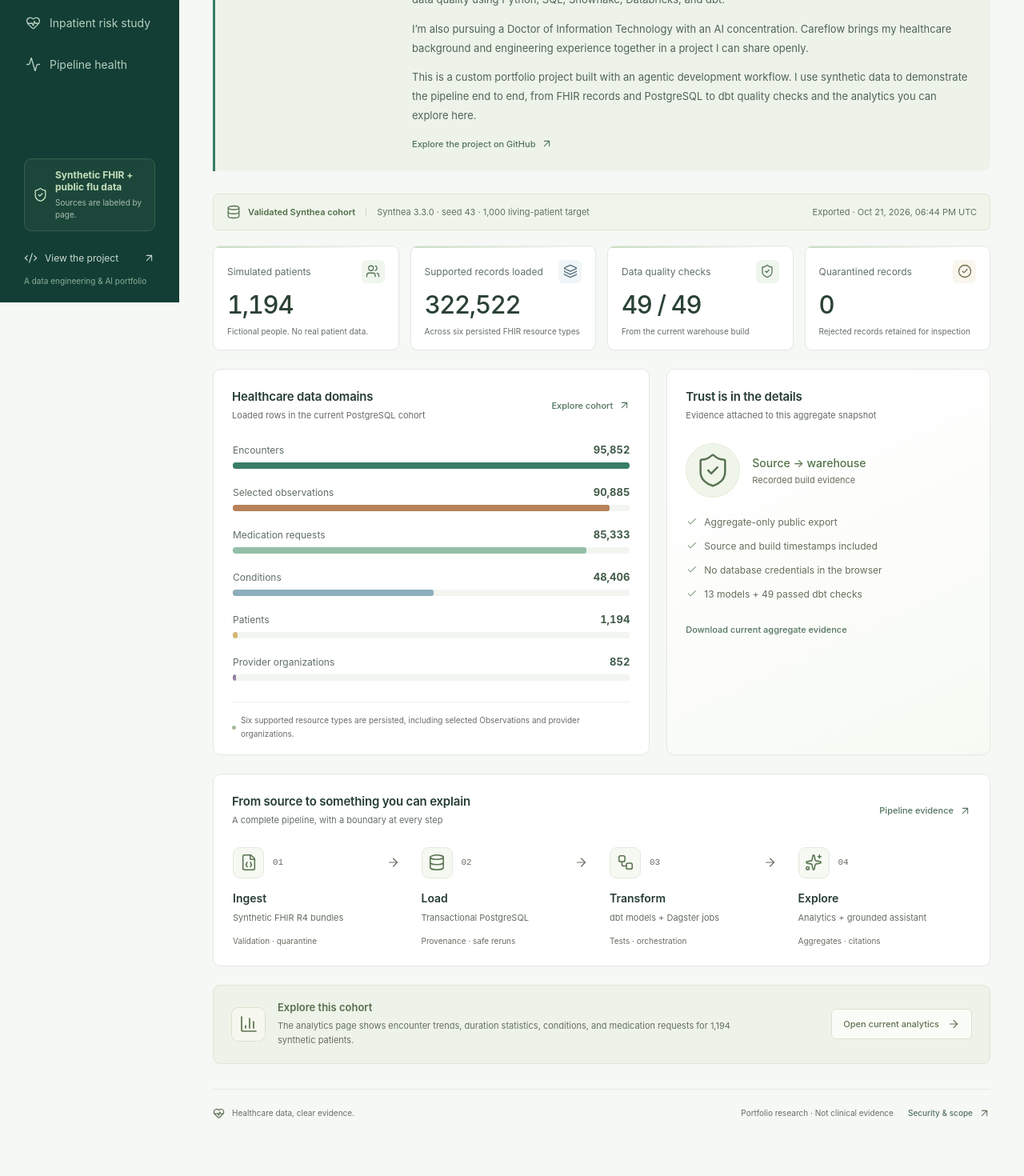
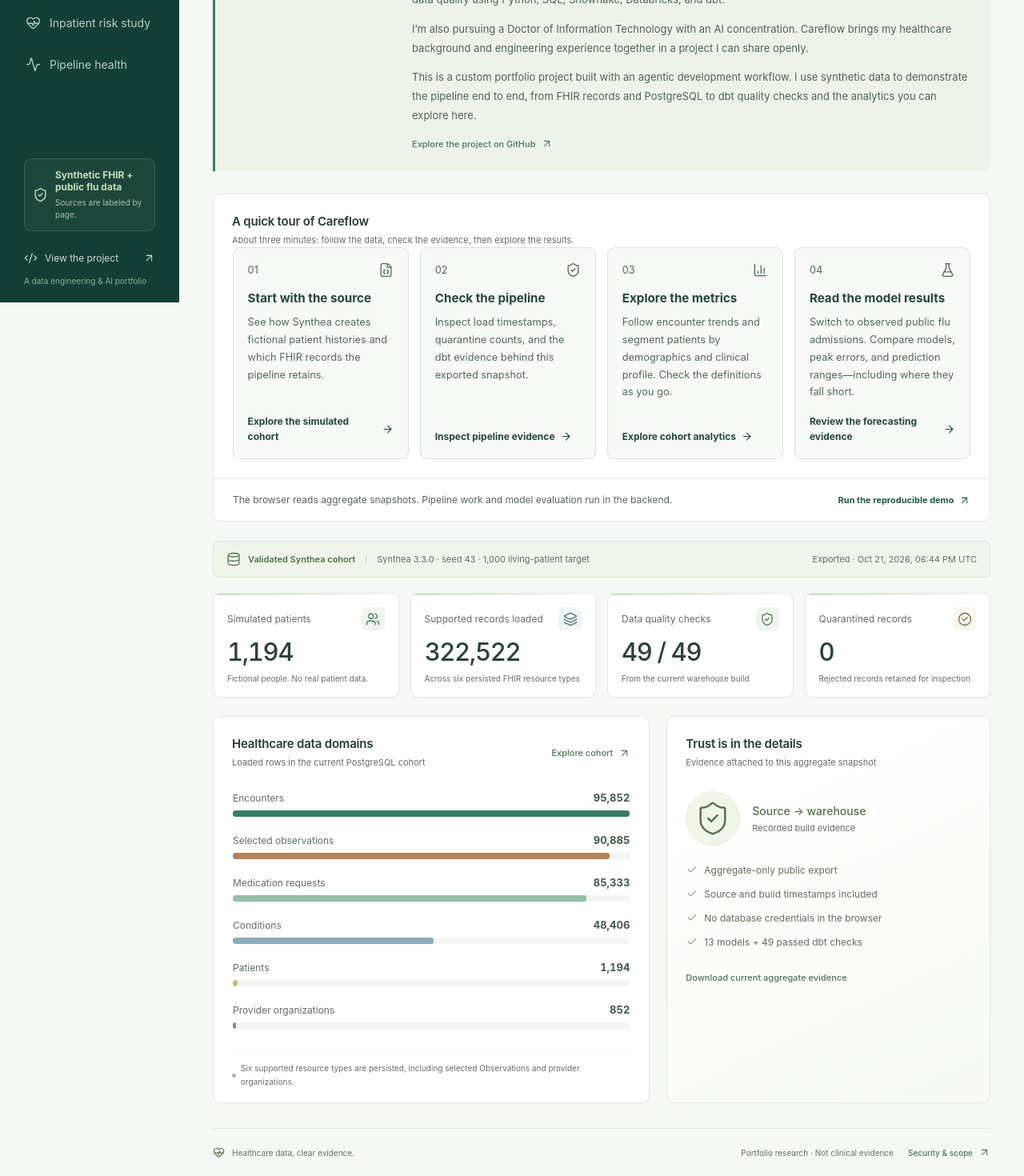
Before and after one commit to elitay152/careflow-dashboard, a React (Vite) app: page / in a window 1280 px wide. Shown: the part 422-1892 px from the top of the page at 80% size. Before the commit the page ends 1843 px from the top, so only its background shows below. Built offline with nearby package versions, Linux system fonts and the light colour scheme.

Commit message:
Guide visitors through source, pipeline evidence, analytics, and forecasts

```diff
--- a/src/App.tsx
+++ b/src/App.tsx
@@ -344,6 +344,76 @@ function Overview() {
           </a>
         </div>
       </section>
+      <section
+        className="panel portfolio-tour"
+        aria-labelledby="portfolio-tour-heading"
+      >
+        <div className="panel-heading">
+          <div>
+            <h2 id="portfolio-tour-heading">A quick tour of Careflow</h2>
+            <p>
+              About three minutes: follow the data, check the evidence, then
+              explore the results.
+            </p>
+          </div>
+        </div>
+        <ol className="portfolio-tour-steps">
+          {[
+            {
+              href: "#cohort",
+              title: "Start with the source",
+              text: "See how Synthea creates fictional patient histories and which FHIR records the pipeline retains.",
+              action: "Explore the simulated cohort",
+              icon: FileJson,
+            },
+            {
+              href: "#health",
+              title: "Check the pipeline",
+              text: "Inspect load timestamps, quarantine counts, and the dbt evidence behind this exported snapshot.",
+              action: "Inspect pipeline evidence",
+              icon: ShieldCheck,
+            },
+            {
+              href: "#analytics",
+              title: "Explore the metrics",
+              text: "Follow encounter trends and segment patients by demographics and clinical profile. Check the definitions as you go.",
+              action: "Explore cohort analytics",
+              icon: BarChart3,
+            },
+            {
+              href: "#forecasting",
+              title: "Read the model results",
+              text: "Switch to observed public flu admissions. Compare models, peak errors, and prediction ranges—including where they fall short.",
+              action: "Review the forecasting evidence",
+              icon: FlaskConical,
+            },
+          ].map((step, index) => (
+            <li key={step.href}>
+              <a href={step.href} className="portfolio-tour-link">
+                <span className="portfolio-tour-number">
+                  0{index + 1}
+                  <Icon icon={step.icon} size={19} />
+                </span>
+                <h3>{step.title}</h3>
+                <p>{step.text}</p>
+                <span className="portfolio-tour-action">
+                  {step.action}
+                  <Icon icon={ArrowRight} size={15} />
+                </span>
+              </a>
+            </li>
+          ))}
+        </ol>
+        <div className="portfolio-tour-footer">
+          <span>
+            The browser reads aggregate snapshots. Pipeline work and model
+            evaluation run in the backend.
+          </span>
+          <External href={`${source}/blob/main/docs/demo.md`}>
+            Run the reproducible demo
+          </External>
+        </div>
+      </section>
       <div className="evidence-banner">
         <div>
           <Icon icon={Database} />
@@ -458,77 +528,6 @@ function Overview() {
             Download current aggregate evidence
           </a>
         </Panel>
-      </div>
-      <Panel
-        title="From source to something you can explain"
-        subtitle="A complete pipeline, with a boundary at every step"
-        action={
-          <a href="#health" className="text-link">
-            Pipeline evidence <Icon icon={ArrowUpRight} size={15} />
-          </a>
-        }
-      >
-        <div className="pipeline-flow">
-          {[
-            {
-              icon: FileJson,
-              step: "01",
-              label: "Ingest",
-              text: "Synthetic FHIR R4 bundles",
-              tags: "Validation · quarantine",
-            },
-            {
-              icon: Database,
-              step: "02",
-              label: "Load",
-              text: "Transactional PostgreSQL",
-              tags: "Provenance · safe reruns",
-            },
-            {
-              icon: Workflow,
-              step: "03",
-              label: "Transform",
-              text: "dbt models + Dagster jobs",
-              tags: "Tests · orchestration",
-            },
-            {
-              icon: Sparkles,
-              step: "04",
-              label: "Explore",
-              text: "Analytics + grounded assistant",
-              tags: "Aggregates · citations",
-            },
-          ].map((item, index) => (
-            <div className="flow-item" key={item.step}>
-              <div className="flow-top">
-                <span className="flow-icon">
-                  <Icon icon={item.icon} size={22} />
-                </span>
-                <span>{item.step}</span>
-                {index < 3 && <Icon icon={ArrowRight} className="flow-arrow" />}
-              </div>
-              <h3>{item.label}</h3>
-              <p>{item.text}</p>
-              <small>{item.tags}</small>
-            </div>
-          ))}
-        </div>
-      </Panel>
-      <div className="cohort-callout">
-        <div className="callout-icon">
-          <Icon icon={BarChart3} size={24} />
-        </div>
-        <div>
-          <h3>Explore this cohort</h3>
-          <p>
-            The analytics page shows encounter trends, duration statistics,
-            conditions, and medication requests for{" "}
-            {number(current.counts.patients)} synthetic patients.
-          </p>
-        </div>
-        <a className="button secondary" href="#analytics">
-          Open current analytics <Icon icon={ArrowRight} size={16} />
-        </a>
       </div>
     </>
   );
--- a/src/styles.css
+++ b/src/styles.css
@@ -621,93 +621,6 @@ h1 > span {
 .trust-panel > .text-link {
   margin: 0 23px 23px;
 }
-.pipeline-flow {
-  display: grid;
-  grid-template-columns: repeat(4, minmax(0, 1fr));
-  padding: 24px 24px 23px;
-  gap: 20px;
-}
-.flow-top {
-  display: flex;
-  align-items: center;
-  gap: 11px;
-  position: relative;
-  margin-bottom: 16px;
-}
-.flow-icon {
-  width: 39px;
-  height: 39px;
-  border: 1px solid #e1e9dc;
-  background: #f6f8f2;
-  border-radius: 9px;
-  display: grid;
-  place-items: center;
-  color: #57734f;
-}
-.flow-top > span:nth-child(2) {
-  font-size: 11px;
-  font-family: ui-monospace, monospace;
-  color: #666e63;
-}
-.flow-arrow {
-  color: #666e60;
-  width: 17px;
-  position: absolute;
-  right: 7px;
-}
-.flow-item h3 {
-  font-size: 14px;
-  margin-bottom: 8px;
-  font-weight: 600;
-}
-.flow-item p {
-  font-size: 11px;
-  color: #646e61;
-  margin-bottom: 7px;
-  line-height: 1.6;
-}
-.flow-item small {
-  font-size: 10px;
-  color: #676e61;
-}
-.cohort-callout {
-  display: flex;
-  gap: 15px;
-  align-items: center;
-  background: #eef3e9;
-  border: 1px solid #dee6d5;
-  border-radius: 9px;
-  padding: 19px 22px;
-  margin-bottom: 25px;
-}
-.callout-icon {
-  display: grid;
-  place-items: center;
-  width: 43px;
-  height: 43px;
-  flex-shrink: 0;
-  border: 1px solid #d8e3cb;
-  border-radius: 9px;
-  color: #5d724e;
-  background: #f6f8f0;
-}
-.cohort-callout h3 {
-  font-size: 13px;
-  font-weight: 600;
-  margin-bottom: 6px;
-  color: #586e4e;
-}
-.cohort-callout p {
-  font-size: 11px;
-  color: #646f5c;
-  line-height: 1.7;
-  max-width: 570px;
-}
-.cohort-callout > .button,
-.cohort-callout > .text-link {
-  margin-left: auto;
-  flex-shrink: 0;
-}
 .button {
   display: inline-flex;
   align-items: center;
@@ -1599,24 +1512,6 @@ tbody tr:last-child td {
     margin-right: 19px;
     font-size: 11px;
   }
-  .cohort-callout {
-    padding: 15px;
-    gap: 10px;
-  }
-  .cohort-callout .button {
-    font-size: 10px;
-    padding: 9px;
-  }
-  .pipeline-flow {
-    padding: 22px 19px;
-    gap: 12px;
-  }
-  .flow-item p {
-    font-size: 10px;
-  }
-  .flow-item small {
-    font-size: 9px;
-  }
   .heading-aside small {
     font-size: 9px;
   }
@@ -1739,36 +1634,6 @@ tbody tr:last-child td {
   .trust-panel > .text-link {
     grid-column: 1/-1;
     margin-top: 0;
-  }
-  .pipeline-flow {
-    gap: 15px;
-    grid-template-columns: repeat(2, 1fr);
-  }
-  .flow-item:nth-child(2) .flow-arrow {
-    display: none;
-  }
-  .flow-top {
-    margin-bottom: 10px;
-  }
-  .flow-item p {
-    font-size: 11px;
-  }
-  .flow-item small {
-    font-size: 10px;
-  }
-  .cohort-callout {
-    flex-wrap: wrap;
-    padding: 18px;
-  }
-  .cohort-callout > div:nth-child(2) {
-    flex: 1;
-  }
-  .cohort-callout > .button,
-  .cohort-callout > .text-link {
-    margin: 3px 0 0 53px;
-  }
-  .cohort-callout p {
-    font-size: 11px;
   }
   .metrics-grid.three {
     grid-template-columns: repeat(3, minmax(0, 1fr));
@@ -2007,21 +1872,6 @@ tbody tr:last-child td {
   .trust-mark strong {
     font-size: 14px;
   }
-  .flow-item p {
-    font-size: 12px;
-  }
-  .flow-item small {
-    font-size: 11px;
-  }
-  .cohort-callout h3 {
-    font-size: 14px;
-  }
-  .cohort-callout p {
-    font-size: 12px;
-  }
-  .cohort-callout > .button {
-    font-size: 11px;
-  }
   .note {
     font-size: 12px;
   }
@@ -2177,49 +2027,6 @@ tbody tr:last-child td {
   }
   .trust-panel > .text-link {
     margin-left: 17px;
-  }
-  .pipeline-flow {
-    padding: 24px 17px;
-    gap: 23px 13px;
-  }
-  .flow-item p {
-    font-size: 11px;
-  }
-  .flow-item small {
-    font-size: 10px;
-  }
-  .flow-arrow {
-    right: 0;
-    width: 15px;
-  }
-  .flow-icon {
-    width: 33px;
-    height: 33px;
-  }
-  .flow-top {
-    gap: 7px;
-  }
-  .cohort-callout {
-    padding: 15px;
-    gap: 12px;
-  }
-  .cohort-callout > div:nth-child(2) {
-    min-width: 205px;
-  }
-  .cohort-callout > .button,
-  .cohort-callout > .text-link {
-    margin-left: 0;
-  }
-  .cohort-callout p {
-    font-size: 11px;
-  }
-  .callout-icon {
-    width: 33px;
-    height: 33px;
-  }
-  .callout-icon svg {
-    width: 19px;
-    height: 19px;
   }
   .stage-list {
     padding-left: 16px;
@@ -3393,3 +3200,92 @@ input::placeholder {
   border: 1px solid #317b6b;
   height: 0.65rem;
 }
+
+.portfolio-tour {
+  margin-bottom: 1.5rem;
+}
+.portfolio-tour-steps {
+  display: grid;
+  grid-template-columns: repeat(4, minmax(0, 1fr));
+  list-style: none;
+  margin: 0;
+  padding: 0 1.5rem 1.5rem;
+  gap: 0.9rem;
+}
+.portfolio-tour-link {
+  display: flex;
+  flex-direction: column;
+  height: 100%;
+  padding: 1.1rem;
+  border: 1px solid #d8e3db;
+  border-radius: 9px;
+  color: #24483b;
+  background: #f8faf7;
+  text-decoration: none;
+}
+.portfolio-tour-link:hover {
+  background: #edf4eb;
+  border-color: #789580;
+}
+.portfolio-tour-link:focus-visible {
+  outline: 3px solid #205a4b;
+  outline-offset: 3px;
+}
+.portfolio-tour-number {
+  display: flex;
+  justify-content: space-between;
+  align-items: center;
+  color: #52695c;
+  font-size: 0.8rem;
+}
+.portfolio-tour-link h3 {
+  font-size: 0.95rem;
+  margin: 1rem 0 0.65rem;
+}
+.portfolio-tour-link p {
+  font-size: 0.8rem;
+  line-height: 1.7;
+  color: #52695c;
+  margin: 0 0 1rem;
+}
+.portfolio-tour-action {
+  display: flex;
+  align-items: center;
+  gap: 0.4rem;
+  margin-top: auto;
+  font-size: 0.75rem;
+  font-weight: 650;
+  line-height: 1.6;
+}
+.portfolio-tour-footer {
+  display: flex;
+  justify-content: space-between;
+  flex-wrap: wrap;
+  gap: 0.8rem;
+  border-top: 1px solid #e1e8e0;
+  padding: 1rem 1.5rem;
+  font-size: 0.75rem;
+  line-height: 1.7;
+  color: #52695c;
+}
+.portfolio-tour-footer a {
+  display: inline-flex;
+  gap: 0.35rem;
+  align-items: center;
+  color: #205a4b;
+  font-weight: 650;
+}
+@media (max-width: 1100px) {
+  .portfolio-tour-steps {
+    grid-template-columns: repeat(2, minmax(0, 1fr));
+  }
+}
+@media (max-width: 600px) {
+  .portfolio-tour-steps {
+    grid-template-columns: minmax(0, 1fr);
+    padding: 0 1rem 1rem;
+  }
+  .portfolio-tour-footer {
+    padding: 1rem;
+  }
+}
```
Also changed, not shown: 4 other files (tests, documents, lock files or other folders).
